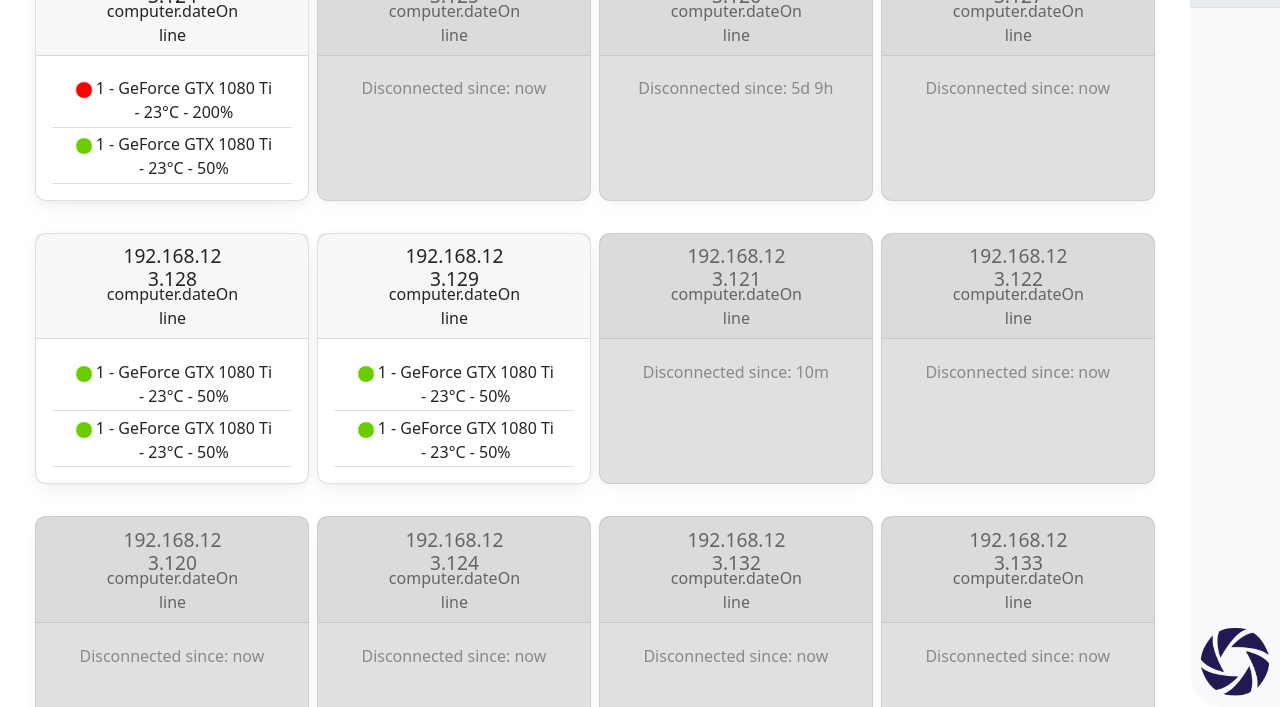
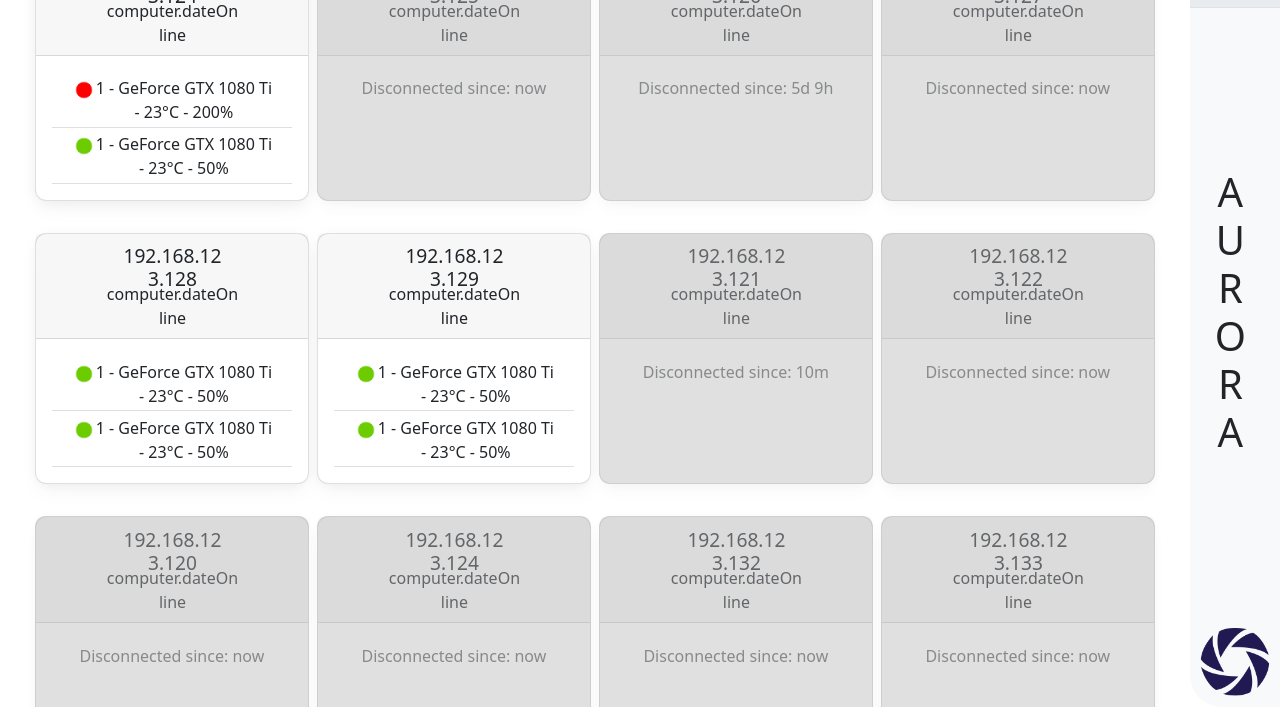
Before and after one commit to Ombrustou/GPU_monitoring, a plain HTML site: page Display/index.html in a window 1280 px wide. Shown: the part 93-800 px from the top of the page. Drawn offline with nearby package versions, Linux system fonts and the light colour scheme.

Commit message:
Little fix

```diff
--- a/Display/index.html
+++ b/Display/index.html
@@ -154,8 +154,8 @@
                         <img class="notif" v-else src="static/media/notif_alert.png">
                     </div>
                     <div class="sidebar-content">
+                        <p id="name" :class="[{increased : collapsed}, {decreased : !collapsed}]">AURORA</p>
                         <!--
-                        <p id="name" :class="[{increased : collapsed}, {decreased : !collapsed}]">AURORA</p>
                         <input :class="{ hidden: collapsed }" type="number" v-model="computerList[0].GPU[0].temperature">
                         <input :class="{ hidden: collapsed }" type="number" v-model="computerList[0].GPU[0].usage">
                         <input :class="{ hidden: collapsed }" type="number" v-model="computerList[0].no_response">
```
